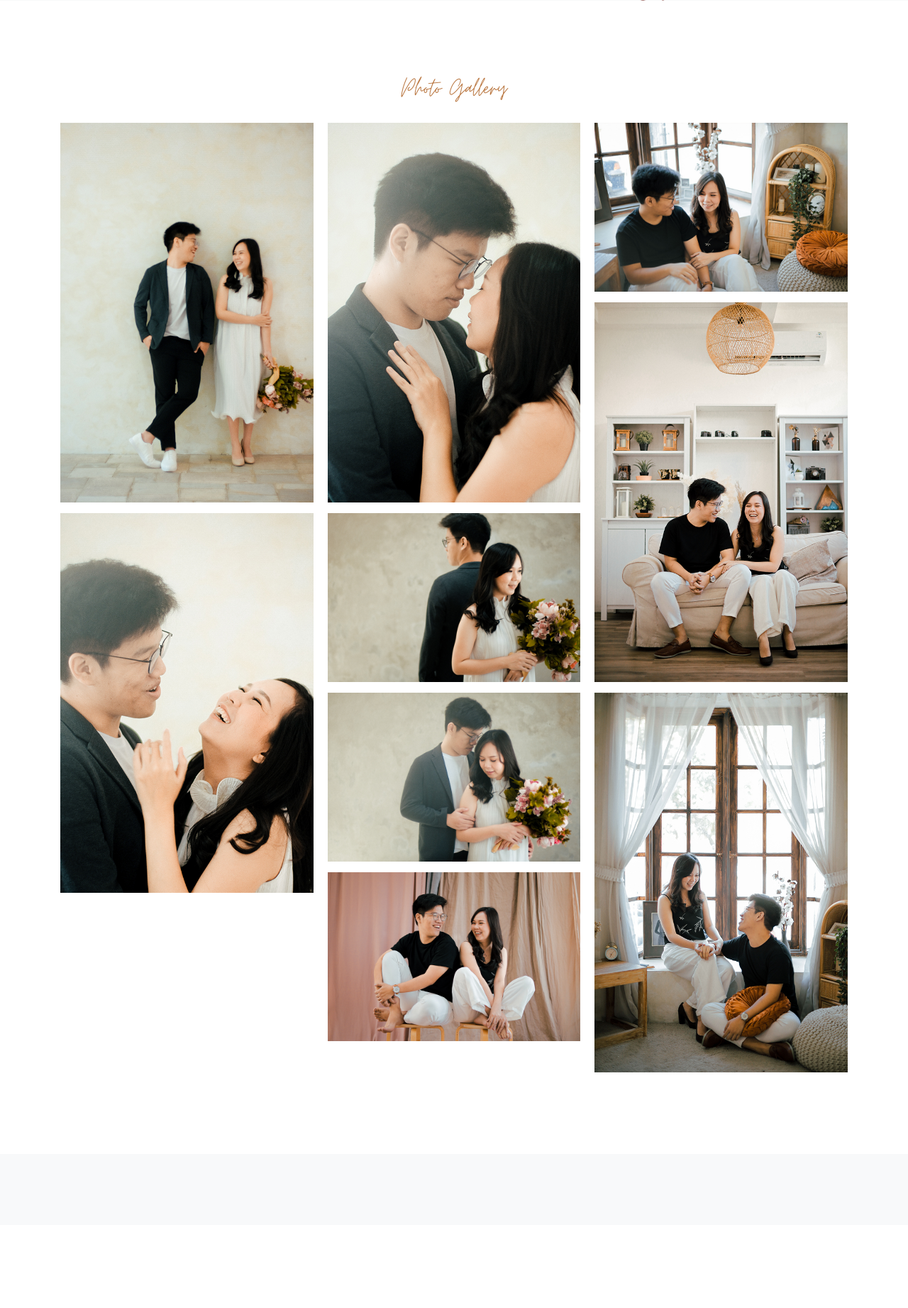
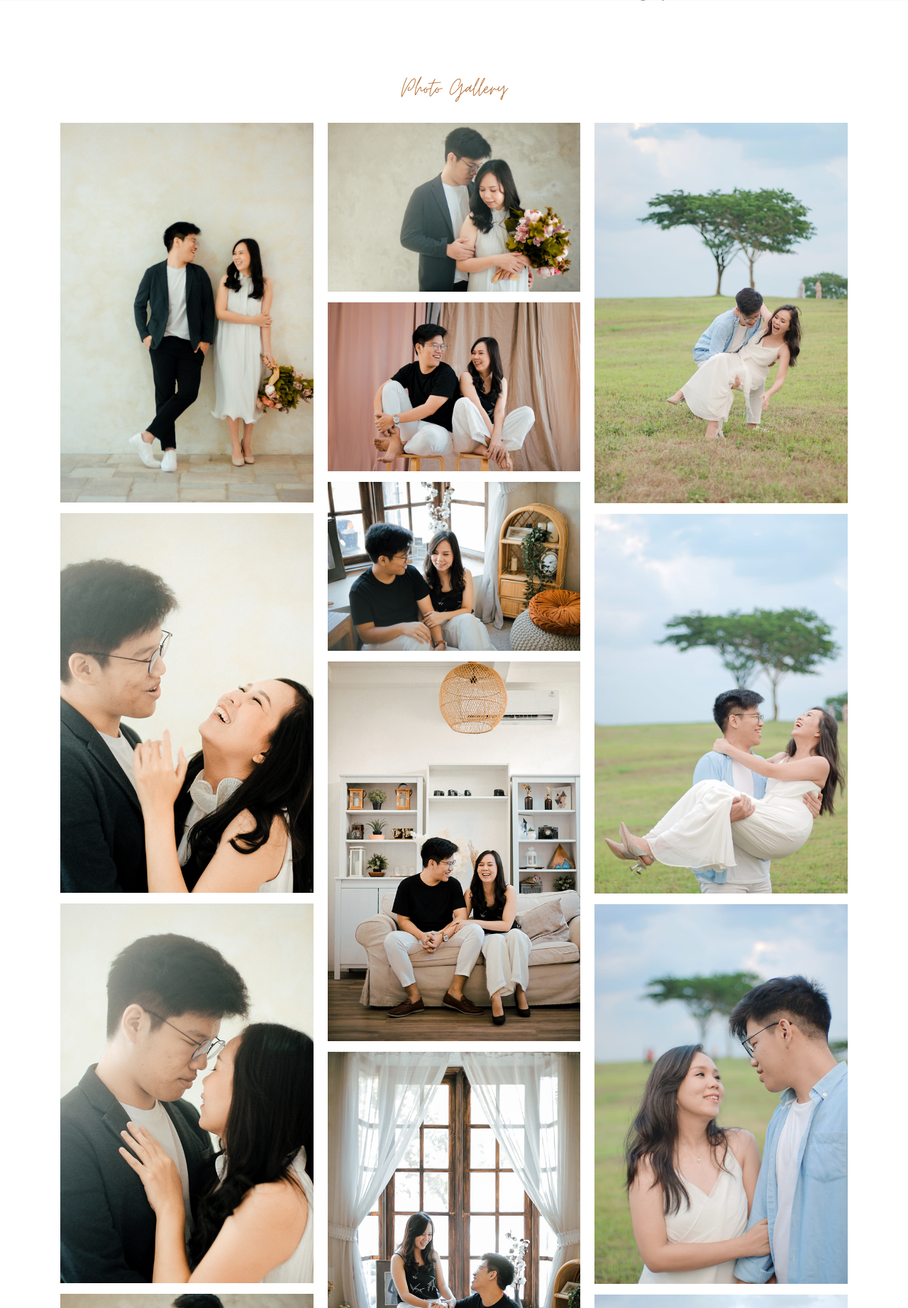
Before and after one commit to canzdoankz/chandrasela, a PHP site: page / in a window 1280 px wide. Shown: the part 3365-5208 px from the top of the page at 71% size. Before the commit the page ends 4876 px from the top, so only its background shows below. Run offline with PHP 8.4, Linux system fonts and the light colour scheme.

Commit message:
Update index.php

```diff
--- a/index.php
+++ b/index.php
@@ -193,6 +193,10 @@
             <div class="card"><a href="images/gallery-pic-7.jpg" data-toggle="lightbox" data-gallery="ww-gallery"><img class="img-fluid" src="images/gallery-pic-7.jpg"></a></div>
             <div class="card"><a href="images/gallery-pic-6.jpg" data-toggle="lightbox" data-gallery="ww-gallery"><img class="img-fluid" src="images/gallery-pic-8.jpg"></a></div>
             <div class="card"><a href="images/gallery-pic-7.jpg" data-toggle="lightbox" data-gallery="ww-gallery"><img class="img-fluid" src="images/gallery-pic-9.jpg"></a></div>
+            <div class="card"><a href="images/gallery-pic-6.jpg" data-toggle="lightbox" data-gallery="ww-gallery"><img class="img-fluid" src="images/gallery-pic-10.jpg"></a></div>
+            <div class="card"><a href="images/gallery-pic-7.jpg" data-toggle="lightbox" data-gallery="ww-gallery"><img class="img-fluid" src="images/gallery-pic-11.jpg"></a></div>
+            <div class="card"><a href="images/gallery-pic-6.jpg" data-toggle="lightbox" data-gallery="ww-gallery"><img class="img-fluid" src="images/gallery-pic-12.jpg"></a></div>
+            <div class="card"><a href="images/gallery-pic-7.jpg" data-toggle="lightbox" data-gallery="ww-gallery"><img class="img-fluid" src="images/gallery-pic-13.jpg"></a></div>
           </div>
         </div>
       </div>
```
